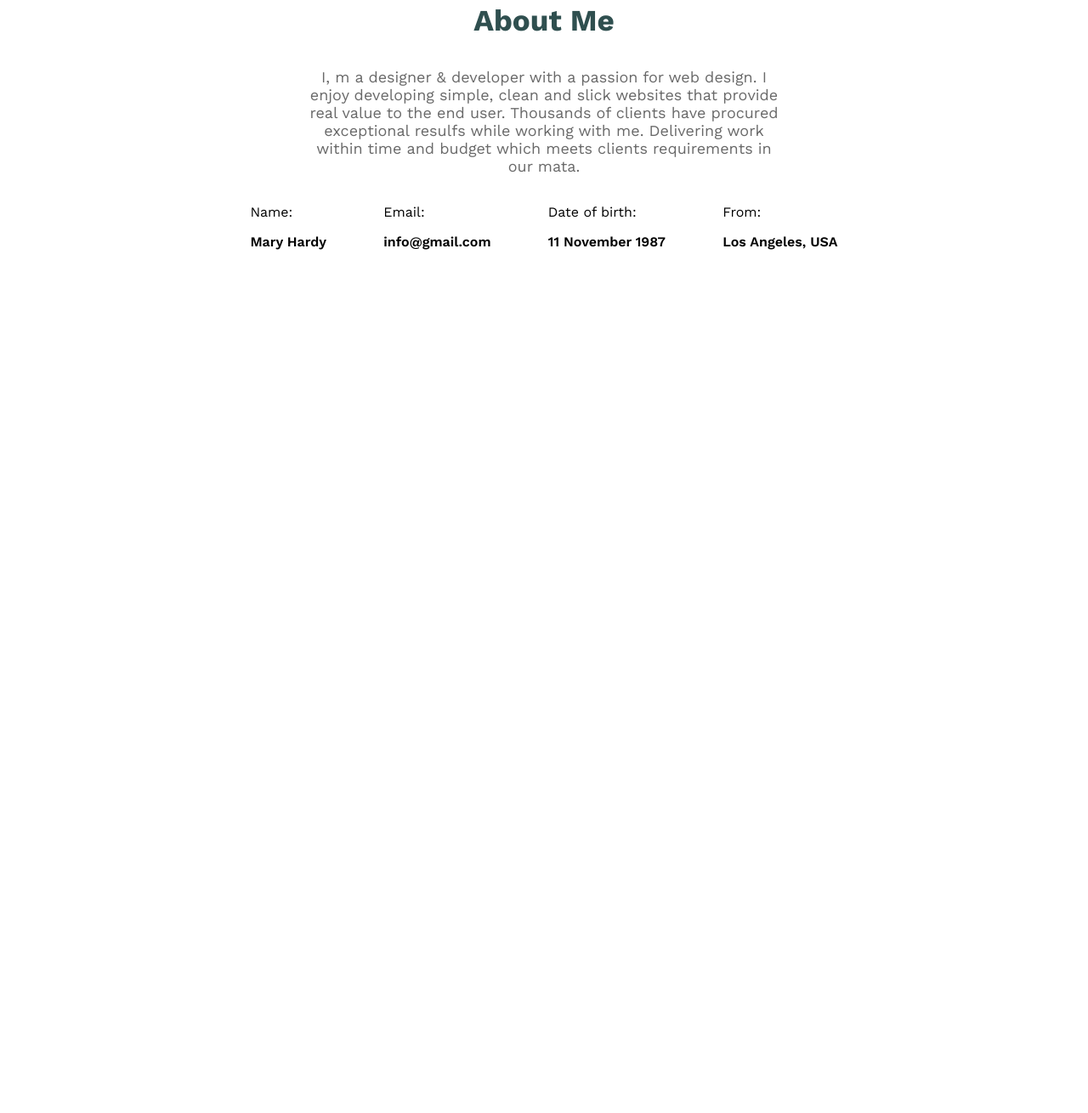
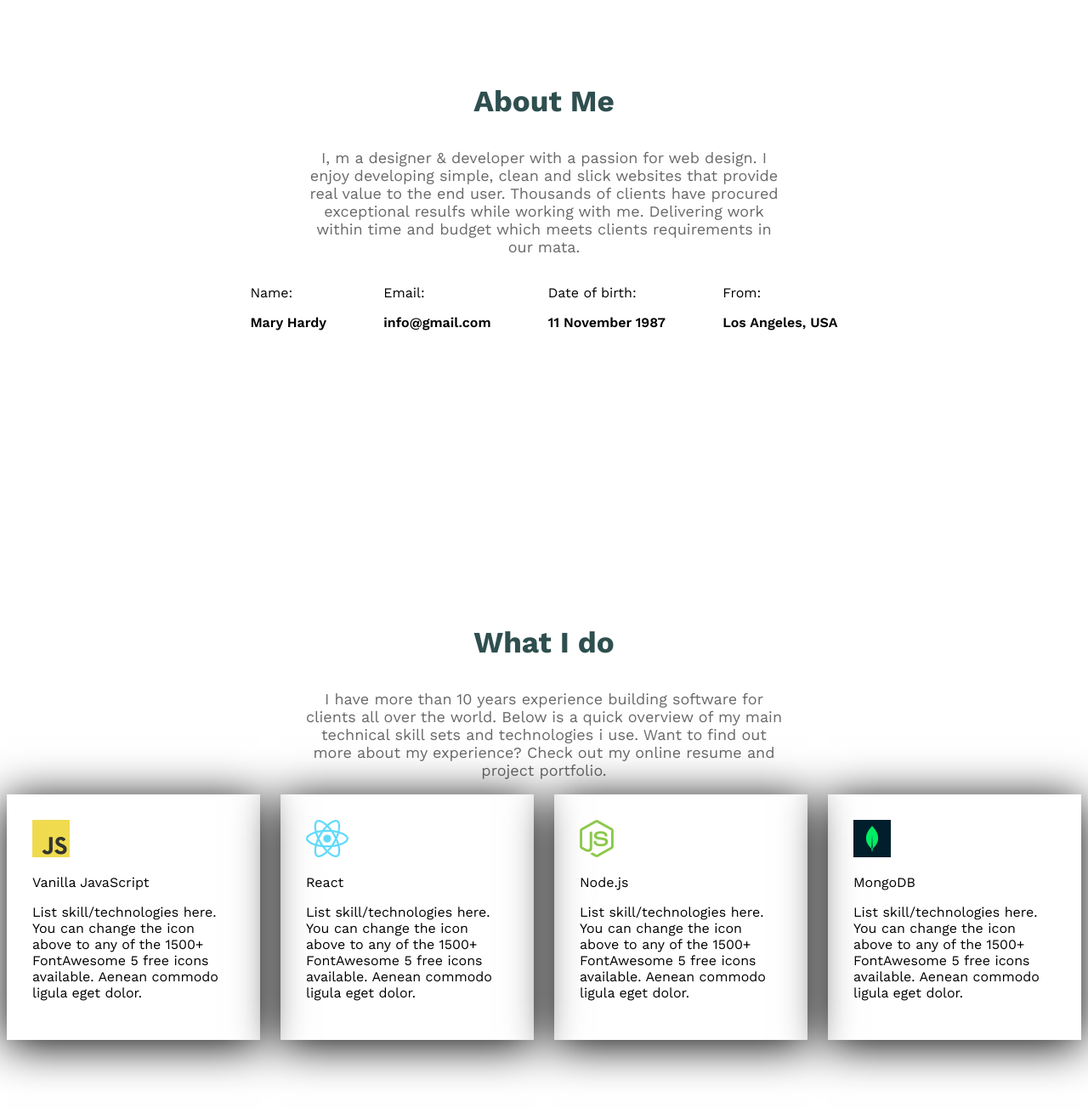
Before and after one commit to khaled8787/web-dev-portfolio, a plain HTML site: page index.html in a window 1280 px wide. Shown: the part 854-2164 px from the top of the page at 85% size. Before the commit the page ends 1172 px from the top, so only its background shows below. Drawn offline with nearby package versions, Linux system fonts and the light colour scheme.

Commit message:
fourth commit

```diff
--- a/index.html
+++ b/index.html
@@ -58,6 +58,36 @@
 </div>
     </div>
 </section>
+<section>
+    <h3 style="padding-top: 200px;" class="about">What I do</h3>
+  <p class="important">I have more than 10 years experience building software for clients all over the world. Below is a quick overview of my main technical skill sets and technologies i use. Want to find out more about my experience? Check out my online resume and project portfolio.</p>
+  <div style="display: flex ;gap: 24px;">
+
+    <div style="padding: 30px;box-shadow: 0 6px 50px 0 #000000;">
+        <img src="icons/js.png" alt="">
+        <div><p>Vanilla JavaScript</p>
+        <p>List skill/technologies here. You can change the icon above to any of the 1500+ FontAwesome 5 free icons available. Aenean commodo ligula eget dolor.</p></div>
+    </div>
+
+    <div style="padding: 30px;box-shadow: 0 6px 50px 0 #000000 ;">
+        <img src="icons/react.png" alt="">
+       <div> <p>React</p>
+        <p>List skill/technologies here. You can change the icon above to any of the 1500+ FontAwesome 5 free icons available. Aenean commodo ligula eget dolor.</p></div>
+    </div>
+
+    <div style="padding: 30px;box-shadow: 0 6px 50px 0 #000000;">
+        <img src="icons/nodejs.png" alt="">
+        <div><p>Node.js</p>
+        <p>List skill/technologies here. You can change the icon above to any of the 1500+ FontAwesome 5 free icons available. Aenean commodo ligula eget dolor.</p></div>
+    </div>
+
+    <div style="padding: 30px;box-shadow: 0 6px 50px 0 #000000;">
+        <img src="icons/mongo.png" alt="">
+       <div> <p>MongoDB</p>
+        <p>List skill/technologies here. You can change the icon above to any of the 1500+ FontAwesome 5 free icons available. Aenean commodo ligula eget dolor.</p></div>
+    </div>
+  </div>
+</section>
     </main>
     <footer>
 
--- a/style.css
+++ b/style.css
@@ -35,6 +35,8 @@ nav {
 
 
   /* banner style */
+
+
   .greetings{
     font-size: 45px;
     font-weight: 600;
@@ -69,3 +71,7 @@ nav {
     text-align: center;
     display: flex;
   }
+  main section{
+    margin-top: 130px;
+    margin-bottom: 130px;
+  }
```
Also changed, not shown: icons/facebook.png (added), icons/insta.png (added), icons/js.png (added), icons/mongo.png (added), icons/nodejs.png (added), icons/react.png (added), icons/twitter.png (added).
